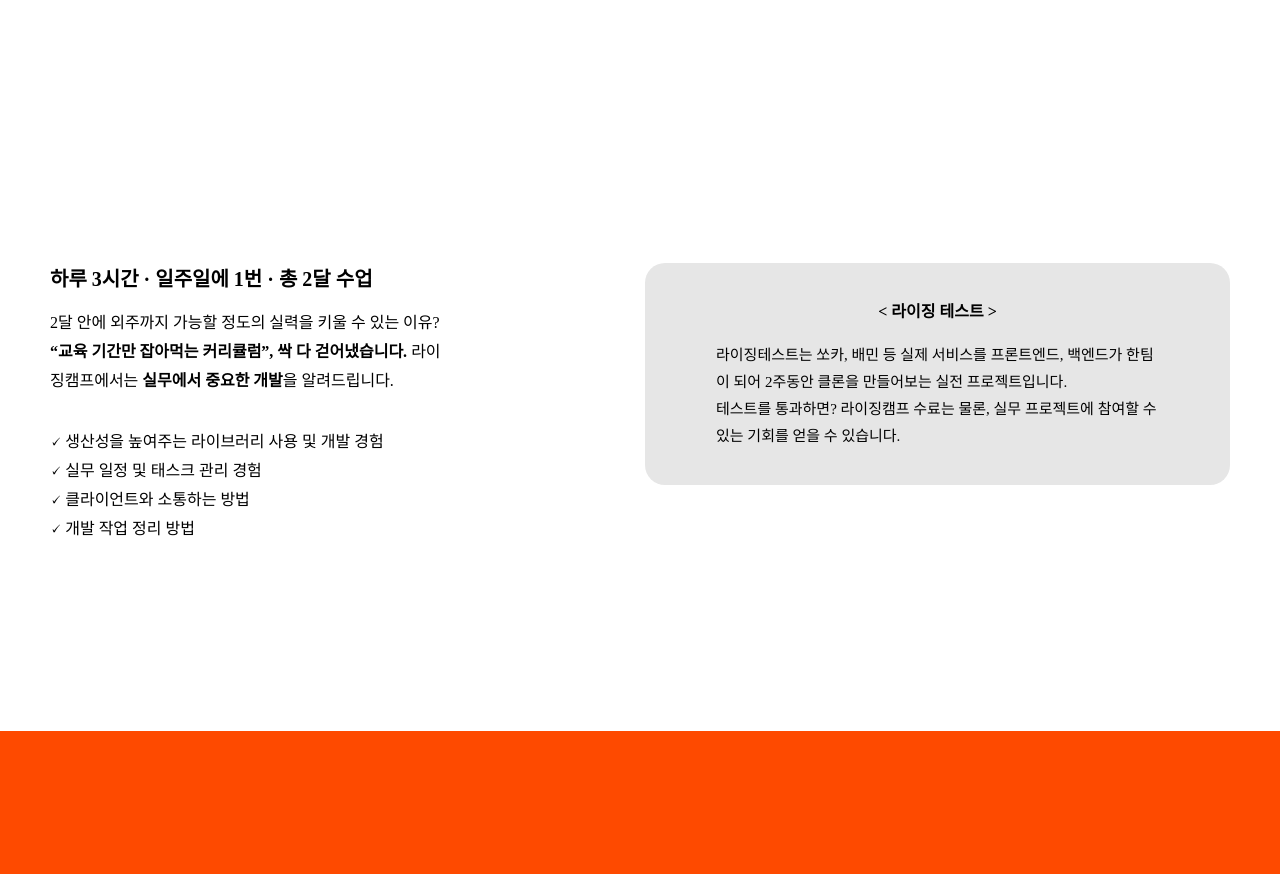
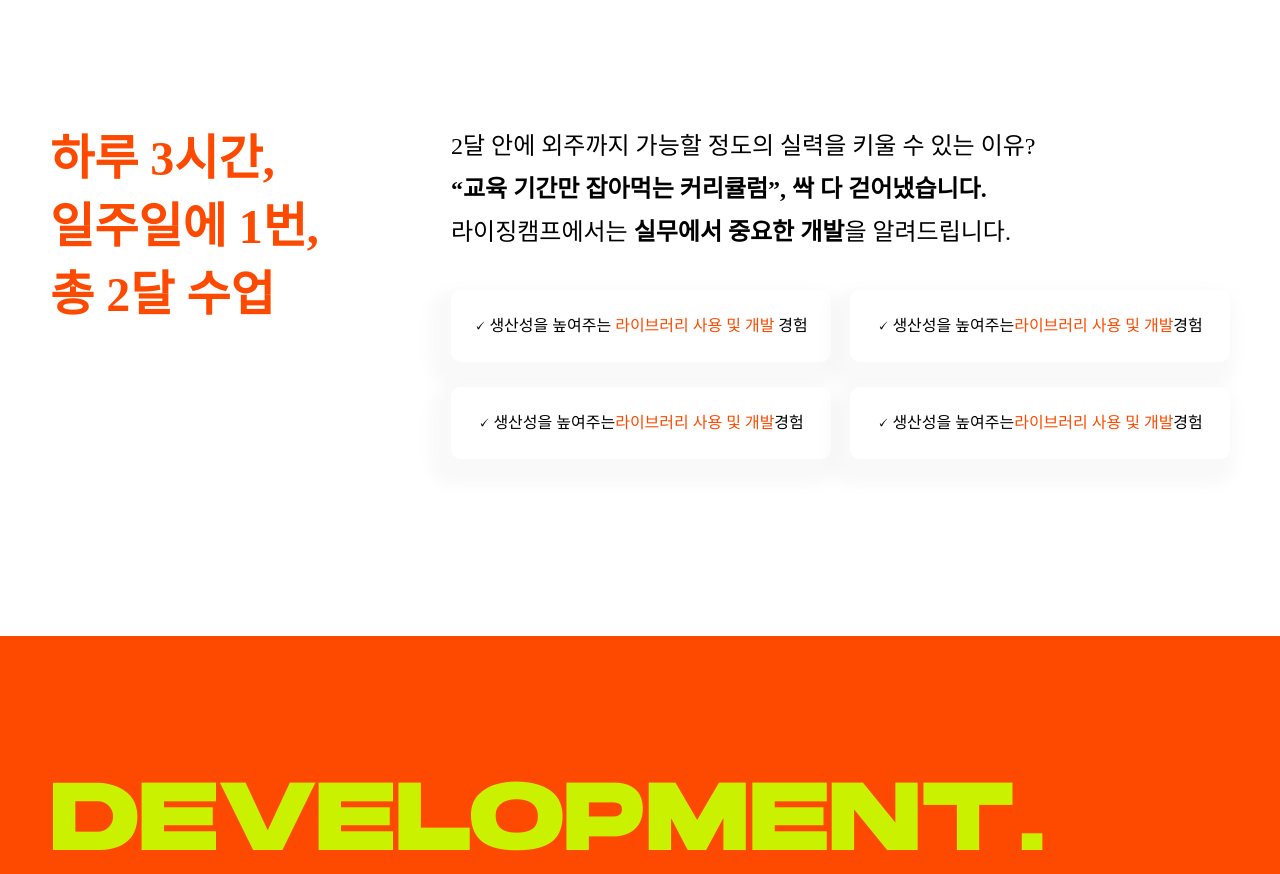
Before and after one commit to mingzooo/RC-landingPage, a React (Create React App) app: page / in a window 1280 px wide. Shown: the part 10560-11434 px from the top of the page. Built offline with nearby package versions, Linux system fonts and the light colour scheme; a web font is replaced by a local one.

Commit message:
feat:class 구현완

```diff
--- a/src/component/class.js
+++ b/src/component/class.js
@@ -63,43 +63,53 @@ const Class = () => {
             </WhiteBox>
           </div>
         </CompareBox>
-        <DetailWrap>
-          <div className="left-wrap">
-            <div className="notoBold left-title">
-              하루 3시간 · 일주일에 1번 · 총 2달 수업
+        <TuitionDetailWrap>
+          <div className="notoBold big-text">
+            하루 3시간, <br />
+            일주일에 1번,
+            <br /> 총 2달 수업
           </div>
-            <div className="notoRegular left-text">
+          <div className="notoRegular small-text">
             2달 안에 외주까지 가능할 정도의 실력을 키울 수 있는 이유?
             <br />
             <span className="notoBold">
               “교육 기간만 잡아먹는 커리큘럼”, 싹 다 걷어냈습니다.
             </span>
-              &nbsp;라이징캠프에서는
-              <span className="notoBold">&nbsp;실무에서 중요한 개발</span>을
+            <br /> 라이징캠프에서는&nbsp;
+            <span className="notoBold">실무에서 중요한 개발</span>을
             알려드립니다.
+            <BoxWrap>
+              <div className="notoMedium box">
+                🗸 생산성을 높여주는&nbsp;
+                <span style={{ color: "#fe4a00" }}>
+                  라이브러리 사용 및 개발&nbsp;
+                </span>
+                경험
               </div>
-            <div
-              className="notoRegular left-text"
-              style={{ marginTop: "2rem" }}
-            >
-              🗸 생산성을 높여주는 라이브러리 사용 및 개발 경험
-              <br />
-              🗸 실무 일정 및 태스크 관리 경험 <br />
-              🗸 클라이언트와 소통하는 방법 <br />
-              🗸 개발 작업 정리 방법
+              <div className="notoMedium box">
+                🗸 생산성을 높여주는{" "}
+                <span style={{ color: "#fe4a00" }}>
+                  라이브러리 사용 및 개발
+                </span>{" "}
+                경험
               </div>
+              <div className="notoMedium box">
+                🗸 생산성을 높여주는{" "}
+                <span style={{ color: "#fe4a00" }}>
+                  라이브러리 사용 및 개발
+                </span>{" "}
+                경험
               </div>
-          <div className="right-wrap">
-            <div className="notoBold right-title">&lt; 라이징 테스트 &gt;</div>
-            <div className="notoRegular right-text">
-              라이징테스트는 쏘카, 배민 등 실제 서비스를 프론트엔드, 백엔드가
-              한팀이 되어 2주동안 클론을 만들어보는 실전 프로젝트입니다.
-              <br />
-              테스트를 통과하면? 라이징캠프 수료는 물론, 실무 프로젝트에 참여할
-              수 있는 기회를 얻을 수 있습니다.
+              <div className="notoMedium box">
+                🗸 생산성을 높여주는{" "}
+                <span style={{ color: "#fe4a00" }}>
+                  라이브러리 사용 및 개발
+                </span>{" "}
+                경험
               </div>
+            </BoxWrap>
           </div>
-        </DetailWrap>
+        </TuitionDetailWrap>
       </ContentWrap>
     </Page>
   );
@@ -244,54 +254,48 @@ const WhiteBox = styled.div`
   }
 `;
 
-const DetailWrap = styled.div`
+const TuitionDetailWrap = styled.div`
   display: flex;
   flex-direction: row;
   justify-content: space-between;
-  margin-top: 18.625rem;
-  margin-bottom: 11.75rem;
+  color: #fe4a00;
+  margin: 10rem 0 9.5rem 0;
 
-  .left-wrap {
-    display: flex;
-    flex-direction: column;
-    text-align: left;
-    width: 25.1875rem;
+  .big-text {
+    width: 18.0625rem;
+    font-size: 3rem;
+    line-height: 4.25rem;
   }
 
-  .left-title {
-    font-size: 1.25rem;
+  .small-text {
     color: #000000;
-    margin-bottom: 1rem;
+    font-size: 1.5rem;
+    line-height: 2.6875rem;
+    width: 48.6875rem;
   }
+`;
 
-  .left-text {
+const BoxWrap = styled.div`
+  display: flex;
+  flex-direction: row;
+  flex-wrap: wrap;
+  justify-content: space-between;
+  margin-top: 2.25rem;
+
+  .box {
+    width: 23.75rem;
+    height: 4.5rem;
+    background: #ffffff;
+    box-shadow: -0.5rem 0.8125rem 0.875rem 0.8125rem rgba(223, 223, 223, 0.2);
+    border-radius: 0.625rem;
+
     font-size: 1rem;
-    line-height: 1.8125rem;
-    color: #000000;
-  }
+    line-height: 4.5rem;
 
-  .right-wrap {
-    width: 36.5625rem;
-    height: 13.875rem;
-    background: #e6e6e6;
-    border-radius: 1.25rem;
     display: flex;
-    flex-direction: column;
-    align-items: center;
+    flex-direction: row;
     justify-content: center;
-  }
-
-  .right-title {
-    font-size: 1rem;
-    color: #000000;
-  }
-
-  .right-text {
-    width: 27.6875rem;
-    font-size: 15px;
-    line-height: 1.6875rem;
-    color: #000000;
-    margin-top: 1.25rem;
+    margin-bottom: 1.5625rem;
   }
 `;
 
```
Also changed, not shown: src/component/risingTest.js (added, +18 -0 lines). Lines whose indentation alone changed are shown as unchanged.
